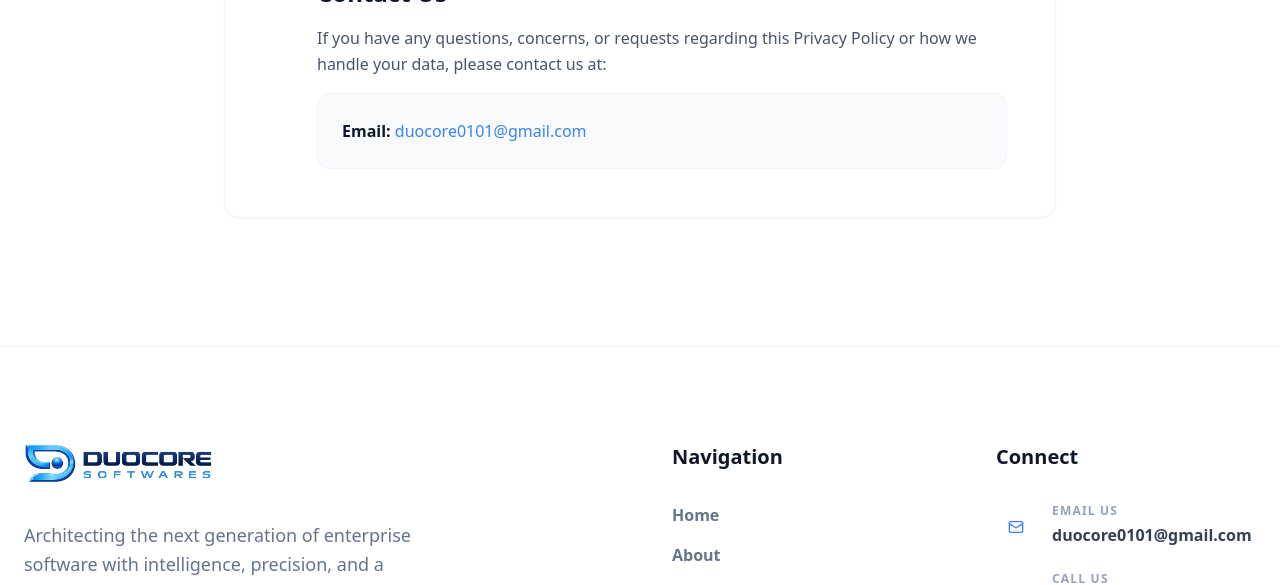
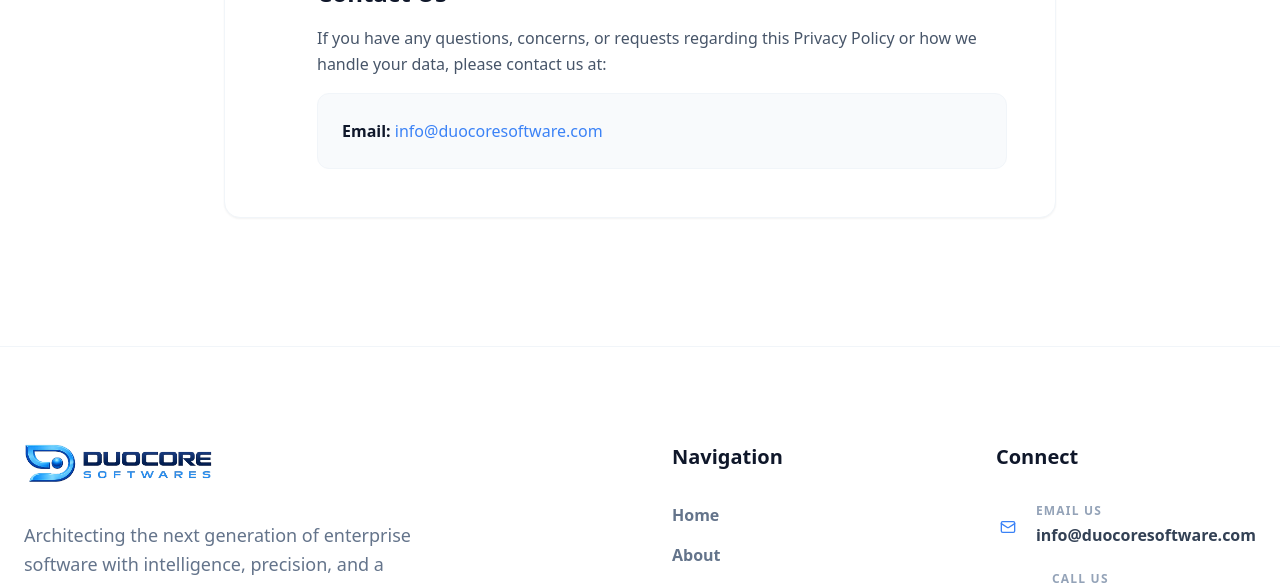
Before and after one commit to duocore0101/duocore-website, a Next.js app: page /privacy-policy in a window 1280 px wide. Shown: the part 2580-3165 px from the top of the page. Built offline with nearby package versions, Linux system fonts and the light colour scheme.

Commit message:
chore: update contact email to info@duocoresoftware.com

```diff
--- a/src/app/(public)/privacy-policy/page.tsx
+++ b/src/app/(public)/privacy-policy/page.tsx
@@ -158,7 +158,7 @@ export default function PrivacyPolicy() {
               </p>
               <div className="bg-slate-50 border border-slate-100 rounded-xl p-6">
                 <p className="font-bold text-slate-900">
-                  Email: <a href="mailto:duocore0101@gmail.com" className="text-primary hover:underline font-medium">duocore0101@gmail.com</a>
+                  Email: <a href="mailto:info@duocoresoftware.com" className="text-primary hover:underline font-medium">info@duocoresoftware.com</a>
                 </p>
               </div>
             </div>
--- a/src/components/layout/Footer.tsx
+++ b/src/components/layout/Footer.tsx
@@ -65,7 +65,7 @@ export function Footer() {
                  </div>
                  <div>
                    <p className="text-xs font-black text-slate-400 uppercase tracking-widest mb-1">Email Us</p>
-                   <a href="mailto:duocore0101@gmail.com" className="text-slate-700 font-bold hover:text-primary transition-colors">duocore0101@gmail.com</a>
+                   <a href="mailto:info@duocoresoftware.com" className="text-slate-700 font-bold hover:text-primary transition-colors">info@duocoresoftware.com</a>
                  </div>
                </li>
                <li className="flex items-start gap-4 group">
```
